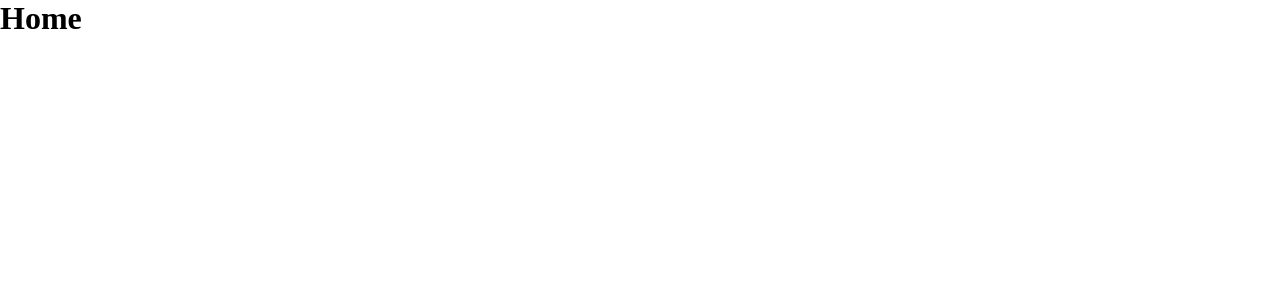
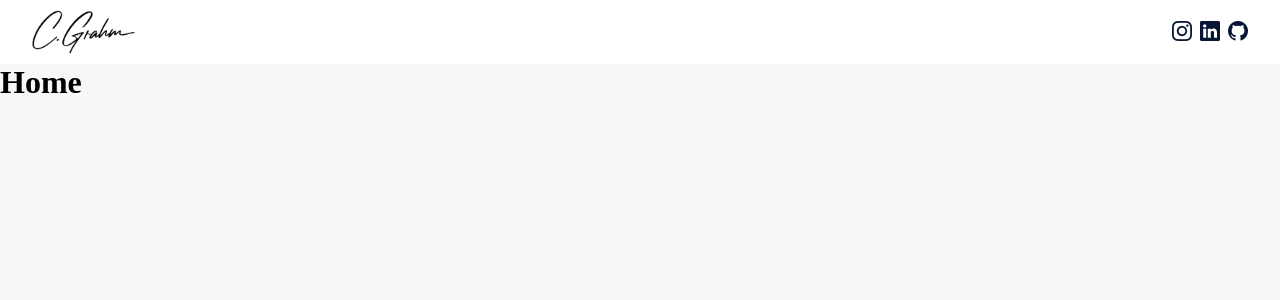
Before and after one commit to CGWebDev2003/portfolio-website, a React (Create React App) app: page / in a window 1280 px wide. Shown: the top 300 px of the page. Built offline with nearby package versions, Linux system fonts and the light colour scheme.

Commit message:
Added Header structure with logo and social links

```diff
--- a/package.json
+++ b/package.json
@@ -7,6 +7,7 @@
     "@testing-library/jest-dom": "^6.6.3",
     "@testing-library/react": "^16.3.0",
     "@testing-library/user-event": "^13.5.0",
+    "bootstrap-icons": "^1.13.1",
     "react": "^19.1.0",
     "react-dom": "^19.1.0",
     "react-router-dom": "^7.7.0",
--- a/src/App.js
+++ b/src/App.js
@@ -3,13 +3,16 @@ import {
   Routes,
   Route,
 } from "react-router-dom";
+import Header from "./components/header/Header";
 import HomePage from './pages/home/Home';
 import ImpressumPage from "./pages/impressum/Impressum";
+import 'bootstrap-icons/font/bootstrap-icons.css';
 import './App.css';
 
 function App() {
   return (
     <div className="App">
+      <Header />
       <Router>
         <Routes>
           <Route path="/" element={<HomePage />} />
--- /dev/null
+++ b/src/components/header/Header.jsx
@@ -0,0 +1,25 @@
+
+import "./header.css";
+
+export default function Header() {
+    return(
+        <header className="header">
+            <div className="headerContent">
+                <a href="/" className="logo" aria-label="Gehe zur Homepage">
+                    <img src="/cg_signature_black.webp" className="logoImage" alt="Colin Grahm Signatur Logo" />
+                </a>
+                <div className="headerButtonBox">
+                    <a className="headerSocialButton" target="_blank" href="https://www.instagram.com/colin_grahm/">
+                        <i className="bi bi-instagram"></i>
+                    </a>
+                    <a className="headerSocialButton" target="_blank" href="https://www.linkedin.com/in/colin-grahm-a79422252/">
+                        <i className="bi bi-linkedin"></i>
+                    </a>
+                    <a className="headerSocialButton" target="_blank" href="https://github.com/CGWebDev2003">
+                        <i class="bi bi-github"></i>
+                    </a>
+                </div>
+            </div>
+        </header>
+    );
+}
--- /dev/null
+++ b/src/components/header/header.css
@@ -0,0 +1,35 @@
+.header {
+    width: 100vw;
+    height: 4rem;
+    display: flex;
+    align-items: center;
+    justify-content: center;
+    background-color: var(--bg-light);
+}
+
+.headerContent {
+    height: 100%;
+    width: calc(100% - 4rem);
+    display: flex;
+    align-items: center;
+    justify-content: space-between;
+    max-width: var(--max-content-width);
+}
+
+.logo {
+    height: 70%;
+}
+
+.logoImage {
+    height: 100%;
+}
+
+.headerButtonBox {
+    display: flex;
+    gap: .5rem;
+}
+
+.headerSocialButton {
+    font-size: 20px;
+    color: var(--primary);
+}
--- a/src/index.css
+++ b/src/index.css
@@ -1,4 +1,7 @@
+
+
 :root {
+  /* Set Colors */
   --primary: #081534;
 
   --accent: #FFD700;
@@ -7,10 +10,15 @@
   --bg-light: #FFFFFF;
   --bg-contrast: #EDEDED;
 
-
+  /* Set parameters */
+  --max-content-width: 1400px;
 }
 
 * {
   margin: 0;
   padding: 0;
 }
+
+body {
+  background-color: var(--bg);
+}
```
Also changed, not shown: public/cg_signature_black.webp (added), 1 other file (tests, documents, lock files or other folders).
